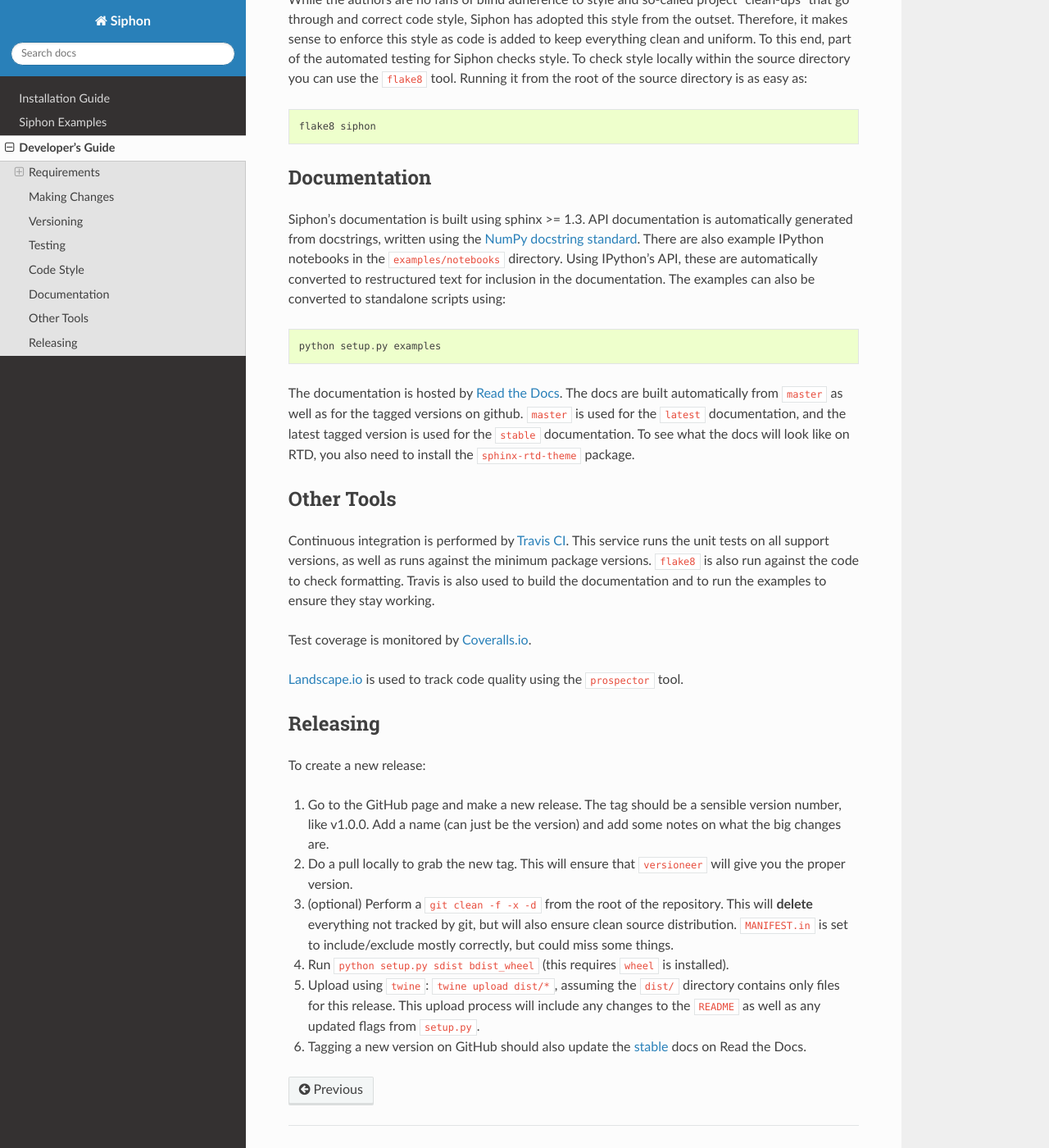
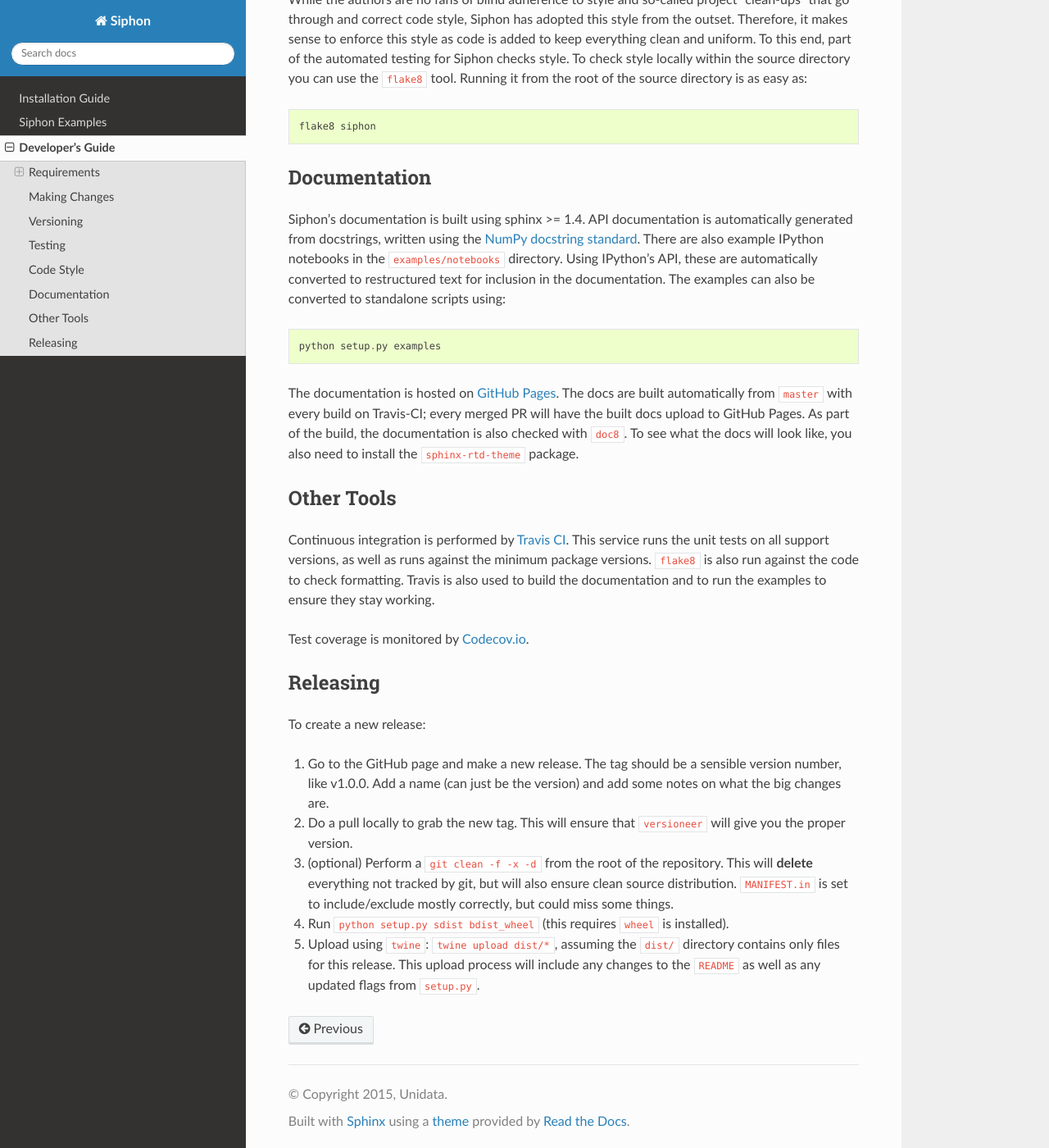
Before and after one commit to Unidata/siphon, a Sphinx documentation site: the page built from docs/source/developerguide.rst, in a window 1280 px wide and 1400 px high, scrolled down 2208 px. Shown: the whole window at 82% size. Built offline with Sphinx 7.4.7 and the Read the Docs theme 2.0.0, drawn with Linux system fonts in a browser that asks for light colours; pages that are not in the unit, such as notebooks, are missing from menus; the version number could not be read and is left out.

Commit message:
MNT: Update links/verbiage about Read The Docs.
Also update out of date MetPy link as well clean up out-of-date
information about services we use.

```diff
--- a/README.rst
+++ b/README.rst
@@ -80,8 +80,7 @@ Important Links
 ---------------
 
 - Source code repository: https://github.com/Unidata/siphon
-- HTML Documentation (stable release): http://siphon.readthedocs.org/en/stable/
-- HTML Documentation (development): http://siphon.readthedocs.org/en/latest/
+- HTML Documentation: http://unidata.github.io/siphon/
 - Issue tracker: http://github.com/Unidata/siphon/issues
 
 Dependencies
--- a/docs/source/developerguide.rst
+++ b/docs/source/developerguide.rst
@@ -119,7 +119,7 @@ of the source directory is as easy as:
 Documentation
 -------------
 
-Siphon's documentation is built using sphinx >= 1.3. API documentation is automatically
+Siphon's documentation is built using sphinx >= 1.4. API documentation is automatically
 generated from docstrings, written using the
 `NumPy docstring standard <https://github.com/numpy/numpy/blob/master/doc/HOWTO_DOCUMENT.rst.txt>`_.
 There are also example IPython notebooks in the ``examples/notebooks`` directory. Using
@@ -129,10 +129,10 @@ documentation. The examples can also be converted to standalone scripts using:
 .. parsed-literal::
     python setup.py examples
 
-The documentation is hosted by `Read the Docs <http://siphon.readthedocs.org>`_. The docs are
-built automatically from ``master`` as well as for the tagged versions on github. ``master`` is
-used for the ``latest`` documentation, and the latest tagged version is used for the ``stable``
-documentation. To see what the docs will look like on RTD, you also need to install the
+The documentation is hosted on `GitHub Pages <https://unidata.github.io/MetPy>`_. The docs are
+built automatically from ``master`` with every build on Travis-CI; every merged PR will
+have the built docs upload to GitHub Pages. As part of the build, the documentation is also
+checked with ``doc8``. To see what the docs will look like, you also need to install the
 ``sphinx-rtd-theme`` package.
 
 -----------
@@ -144,10 +144,7 @@ This service runs the unit tests on all support versions, as well as runs agains
 package versions. ``flake8`` is also run against the code to check formatting. Travis is also
 used to build the documentation and to run the examples to ensure they stay working.
 
-Test coverage is monitored by `Coveralls.io <https://coveralls.io/r/Unidata/siphon>`_.
-
-`Landscape.io <https://landscape.io/github/Unidata/siphon>`_ is used to track code quality
-using the ``prospector`` tool.
+Test coverage is monitored by `Codecov.io <https://codecov.io/github/Unidata/siphon>`_.
 
 ---------
 Releasing
@@ -167,5 +164,3 @@ To create a new release:
 5. Upload using ``twine``: ``twine upload dist/*``, assuming the ``dist/`` directory contains
    only files for this release. This upload process will include any changes to the ``README``
    as well as any updated flags from ``setup.py``.
-6. Tagging a new version on GitHub should also update the
-   `stable <http://siphon.readthedocs.org/en/stable>`_  docs on Read the Docs.
--- a/docs/source/index.rst
+++ b/docs/source/index.rst
@@ -76,4 +76,4 @@ Related Projects
 
 .. _netCDF4-python: https://unidata.github.io/netcdf4-python/
 .. _netCDF: https://www.unidata.ucar.edu/software/netcdf/
-.. _metpy: http://metpy.readthedocs.org
+.. _metpy: http://unidata.github.io/MetPy/
```
